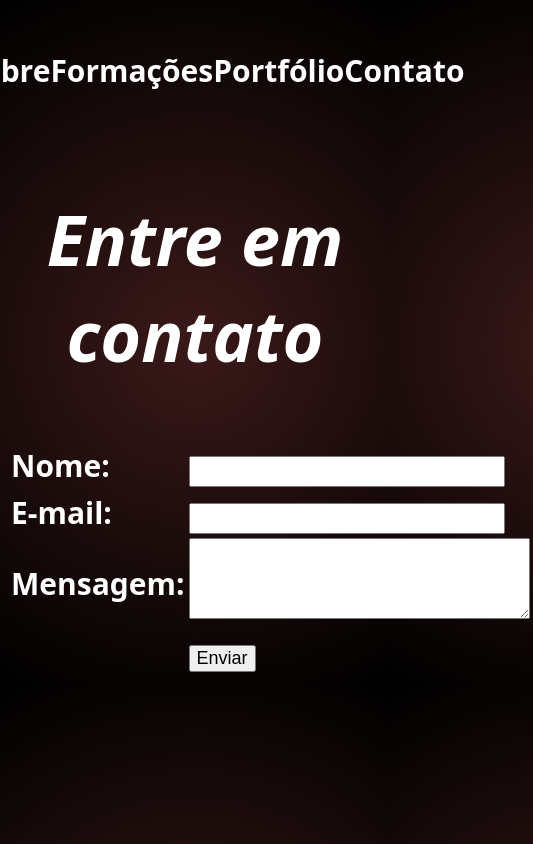
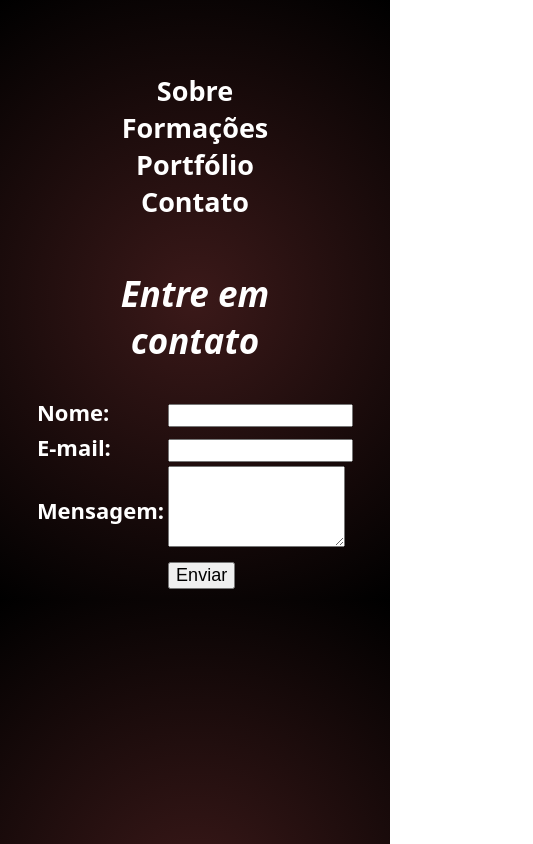
Before and after one commit to l3osp/Portfolio, a plain HTML site: page contato.html in a window 390 px wide. Shown: the whole page, 533 px wide, since content can reach past the window. Drawn offline with Linux system fonts and the light colour scheme.

Commit message:
Add files via upload

```diff
--- a/contato.html
+++ b/contato.html
@@ -21,7 +21,7 @@
     <section> <!-- Conteúdo da página -->
 
 
-        <h1>Entre em contato</h1>
+        <h1 id="contato">Entre em contato</h1>
 
         <table> <!-- Tabela para o usuário inserir informações -->
 
--- a/style.css
+++ b/style.css
@@ -4,26 +4,27 @@ body{ /* Personalização da tag <body> */
     color: white;
     font-family: system-ui, -apple-system, BlinkMacSystemFont, 'Segoe UI', Roboto, Oxygen, Ubuntu, Cantarell, 'Open Sans', 'Helvetica Neue', sans-serif;
     font-weight: bold;
+
 }
 
 nav{ /* Personalização da tag <nav> */
-    margin-left: 15%;
-    margin-right: 15%;
     margin-top: 50px;
-    font-family: system-ui, -apple-system, BlinkMacSystemFont, 'Segoe UI', Roboto, Oxygen, Ubuntu, Cantarell, 'Open Sans', 'Helvetica Neue', sans-serif;
 }
 
 section{ /* Personalização da tag <section> */
-    margin-top: 100px;
+    margin-top: 90px;
+
 }
 
 h1{ /* Personalização da tag <h1> */
-    font-size: 70px;
+    font-size: 65px;
     font-style: italic;
+    margin-left: 15%;
+    margin-right: 15%;
 }
 
 p{ /* Personalização da tag <p> */
-    font-size: 30px;
+    font-size: 33px;
     margin-left: 15%;
     margin-right: 15%;
 }
@@ -41,14 +42,12 @@ p{ /* Personalização da tag <p> */
     display: block;
     filter: invert();
     margin-top: 70px;
-    border: none;
     cursor: pointer;
 }
 
 ul { /* Personalização da tag <ul> */
     list-style-type: none;
     display: flex;
-    justify-content: center;
 }
 
 li { /* Personalização da tag <li> */
@@ -72,8 +71,6 @@ a:hover { /* Cor do texto muda ao passar o mouse */
 
 table{ /* Personalização da tag <table> */
     text-align: left;
-    margin-left: 15%;
-    margin-right: 15%;
     margin: auto;
     font-size: 30px;
 }
@@ -92,3 +89,62 @@ button:hover{ /* Cor do button muda ao passar o mouse */
     padding: 6px;
     width: 300px;
 }
+
+#contato{ /* Personalização do id = "contato" */
+    margin-top: 200px;
+}
+
+@media(max-width: 450px){
+
+section{ /* Personalização da tag <section> */
+    margin-top: 50px;
+}
+
+ul { /* Personalização da tag <ul> */
+    display: inline;
+}
+
+h1{ /* Personalização da tag <h1> */
+    font-size: 35px;
+    font-style: italic;
+}
+
+p{ /* Personalização da tag <p> */
+    font-size: 22px;
+}
+
+#eu{ /* Personalização do id = "eu" */
+    width: 170px;
+}
+
+a { /* Personalização da tag <a> */
+    font-size: 27px;
+}
+
+#github{ /* Personalização do id = "github" */
+    width: 300px;;
+    margin: auto;
+    display: block;
+    filter: invert();
+    margin-top: 50px;
+    cursor: pointer;
+}
+.tamanho{ /* Personalização do tamanho da caixa de texto da class = "tamanho" */
+    padding: 2px;
+    width: auto;
+}
+
+table{ /* Personalização da tag <table> */
+    text-align: left;
+    font-size: 22px;
+}
+
+textarea{
+    width: 171px;
+}
+
+#contato{ /* Personalização do id = "contato" */
+    margin-top: auto;
+}
+
+}
```
